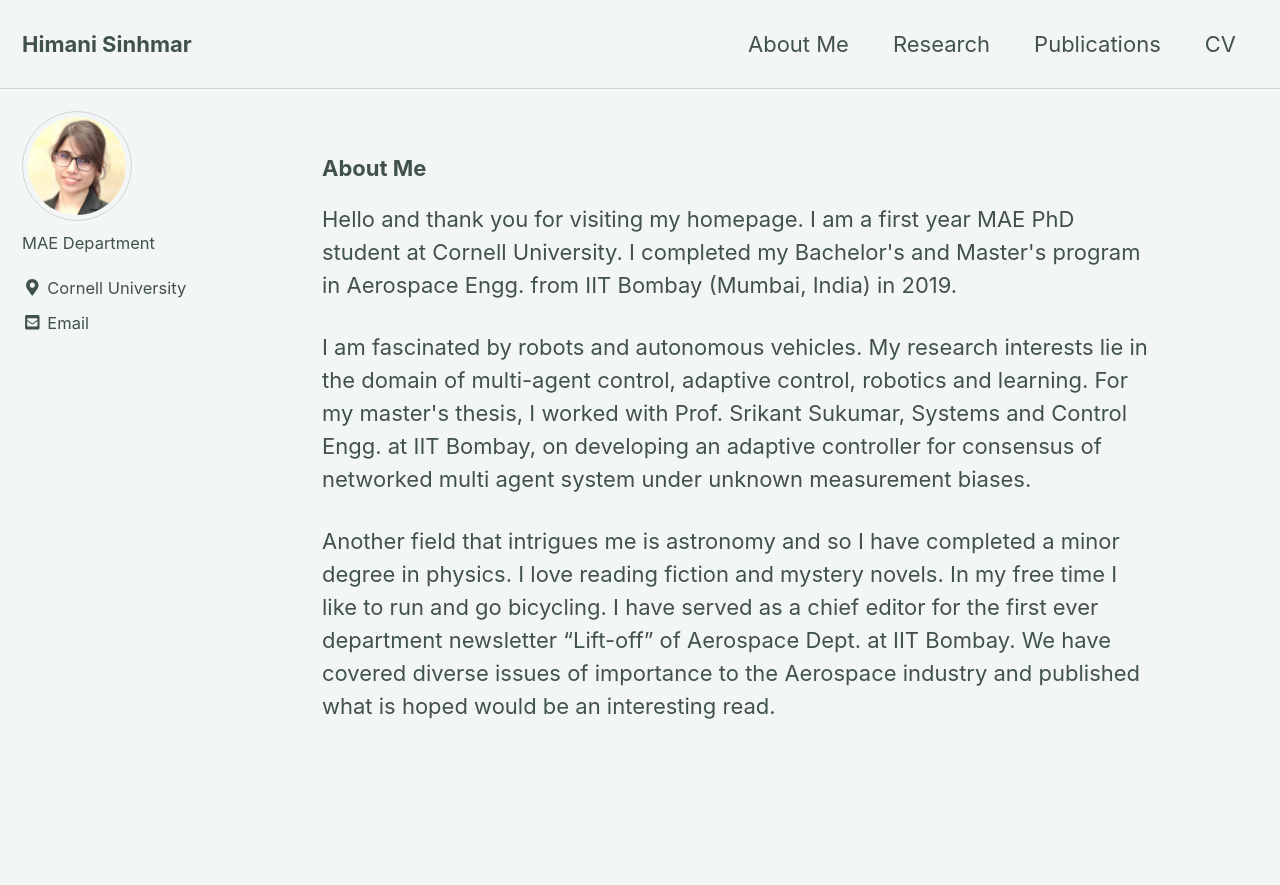
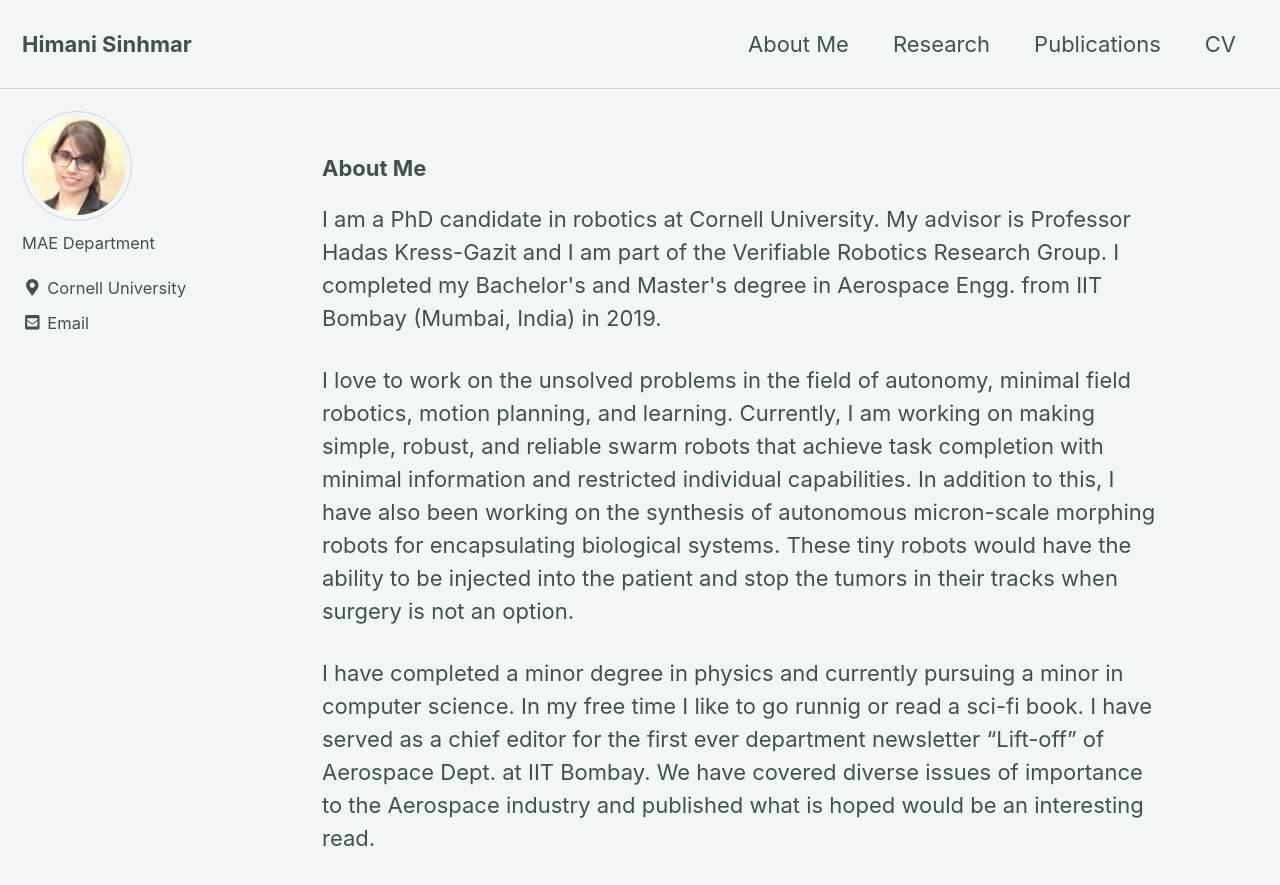
Before and after one commit to himanisinhmar/himanisinhmar.github.io, a Jekyll site: the page built from index.html, in a window 1280 px wide and 900 px high. Shown: the top 885 px of the window. Built offline with Jekyll 4.4.1, drawn with Linux system fonts in a browser that asks for light colours; nearby versions of some CDN libraries; the list of posts is cut into pages by our own code.

Commit message:
updates July 2021

```diff
--- a/index.html
+++ b/index.html
@@ -6,11 +6,11 @@ author_profile: true
 <h3> About Me </h3>
 
 
-<p>Hello and thank you for visiting my homepage. I am a first year MAE PhD student at Cornell University. I  completed my Bachelor's and Master's program in Aerospace Engg. from IIT Bombay (Mumbai, India) in 2019.
+<p>I am a PhD candidate in robotics at Cornell University. My advisor is Professor Hadas Kress-Gazit and I am part of the Verifiable Robotics Research Group. I completed my Bachelor's and Master's degree in Aerospace Engg. from IIT Bombay (Mumbai, India) in 2019.
 </p>
 
-<p>I am fascinated by robots and autonomous vehicles. My research interests lie in the domain of multi-agent control, adaptive control, robotics and learning. For my master's thesis, I worked with Prof. Srikant Sukumar, Systems and Control Engg. at IIT Bombay, on developing an adaptive controller for consensus of networked multi agent system under unknown measurement biases.
+<p>I love to work on the unsolved problems in the field of autonomy, minimal field robotics, motion planning, and learning. Currently, I am working on making simple, robust, and reliable swarm robots that achieve task completion with minimal information and restricted individual capabilities. In addition to this, I have also been working on the synthesis of autonomous micron-scale morphing robots for encapsulating biological systems. These tiny robots would have the ability to be injected into the patient and stop the tumors in their tracks when surgery is not an option.
 </p>
 
-<p>Another field that intrigues me is astronomy and so I have completed a minor degree in physics. I love reading fiction and mystery novels. In my free time I like to run and go bicycling. I have served as a chief editor for the first ever department newsletter “Lift-off” of  Aerospace Dept. at IIT Bombay. We have covered diverse issues of importance to the Aerospace industry and published what is hoped would be an interesting read.
+<p>I have completed a minor degree in physics and currently pursuing a minor in computer science. In my free time I like to go runnig or read a sci-fi book. I have served as a chief editor for the first ever department newsletter “Lift-off” of  Aerospace Dept. at IIT Bombay. We have covered diverse issues of importance to the Aerospace industry and published what is hoped would be an interesting read.
 </p>
```
